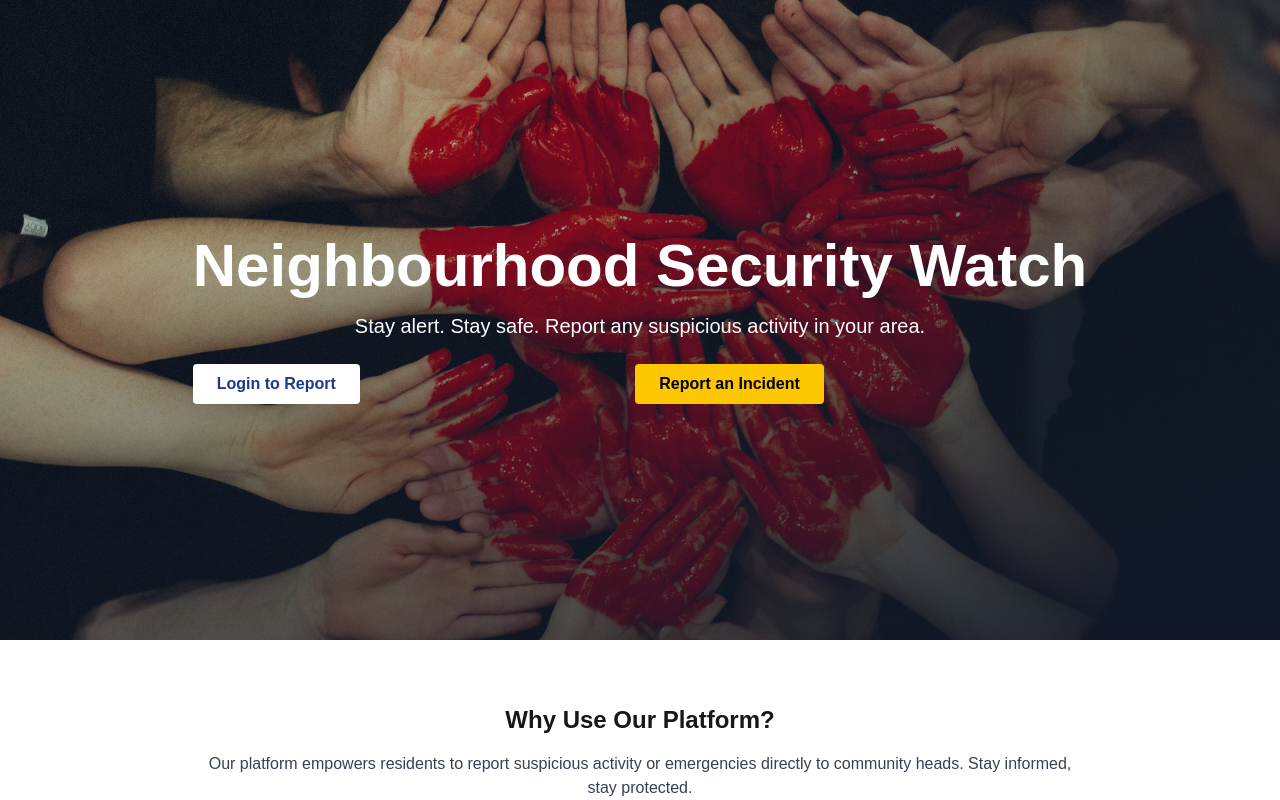
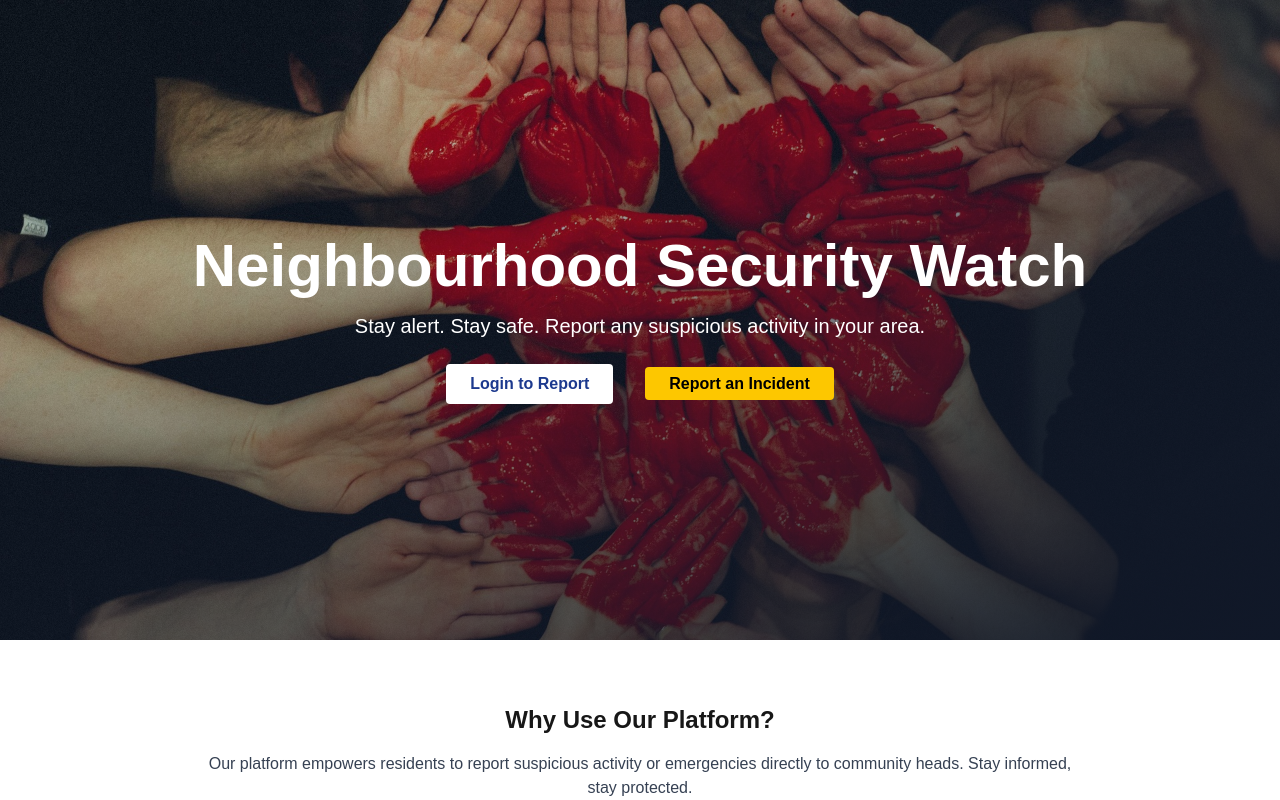
Before and after one commit to Stackarius/neighbor_security, a Next.js app: page / in a window 1280 px wide. Shown: the top 800 px of the page. Built offline with nearby package versions, Linux system fonts and the light colour scheme; no server answers; the database is empty.

Commit message:
feat: removed unnecessary attribute from link

```diff
--- a/src/app/page.js
+++ b/src/app/page.js
@@ -92,7 +92,7 @@ export default function Home() {
               Stay alert. Stay safe. Report any suspicious activity in your
               area.
             </motion.p>
-            <div className="flex flex-wrap items-center justify-center mx-auto gap-3">
+            <div className="flex flex-wrap items-center justify-center mx-auto gap-3 md:block" >
               <Link href={user ? "/dashboard" : "/login"}>
                 <button className="bg-white text-blue-900 font-semibold px-6 py-2 rounded hover:bg-gray-200 transition-300">
                   {user ? "Go to Dashboard" : "Login to Report"}
@@ -100,9 +100,8 @@ export default function Home() {
               </Link>
               <Link
                 href="/report"
-                whileHover={{ scale: 1.05 }}
-                whileTap={{ scale: 0.95 }}
-                className="bg-yellow-400 w-fit mx-auto hover:bg-yellow-500 text-black px-6 py-2 rounded font-semibold transition"
+
+                className="bg-yellow-400 w-fit mx-auto hover:bg-yellow-500 text-black px-6 py-2 rounded font-semibold transition md:ml-8"
               >
                 Report an Incident
               </Link>
```
